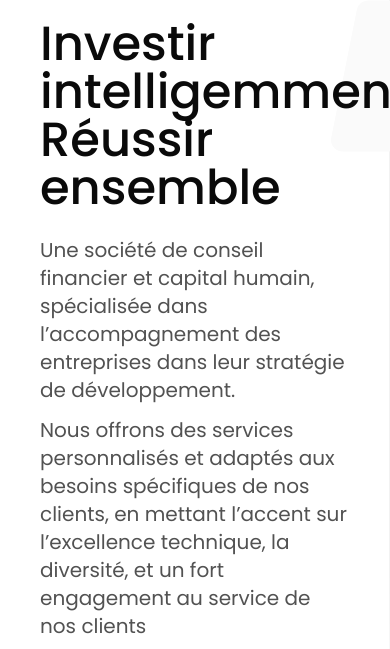
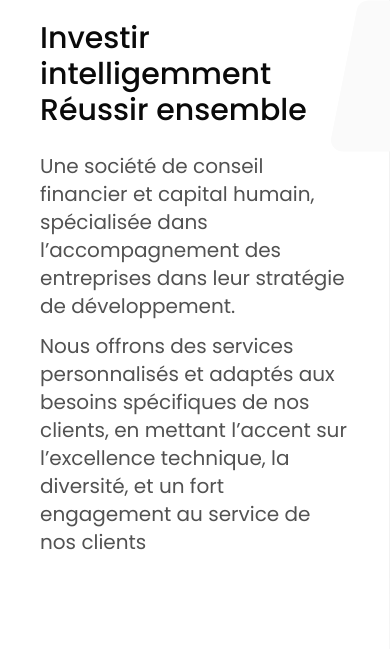
Before and after one commit to ayoub-bousetta/mak-associate, a plain HTML site: page index.html in a window 390 px wide. Shown: the part 192-841 px from the top of the page. Drawn offline with nearby package versions, Linux system fonts and the light colour scheme.

Commit message:
chenged style

```diff
--- a/index.html
+++ b/index.html
@@ -114,7 +114,7 @@ body{
                     <div class="mx-auto max-w-2xl lg:max-w-none">
                         <div class="max-w-3xl" style="opacity: 1; transform: none;">
                             <h1
-                                class="font-display text-5xl font-medium  [text-wrap:balance] text-neutral-950 sm:text-5xl ">
+                                class="font-display text-3xl font-medium  [text-wrap:balance] text-neutral-950 sm:text-5xl ">
                                 Investir intelligemment
                                 Réussir ensemble</h1>
                             <p class="mt-6 text-xl text-neutral-600">Une société de conseil financier et capital humain,
```
